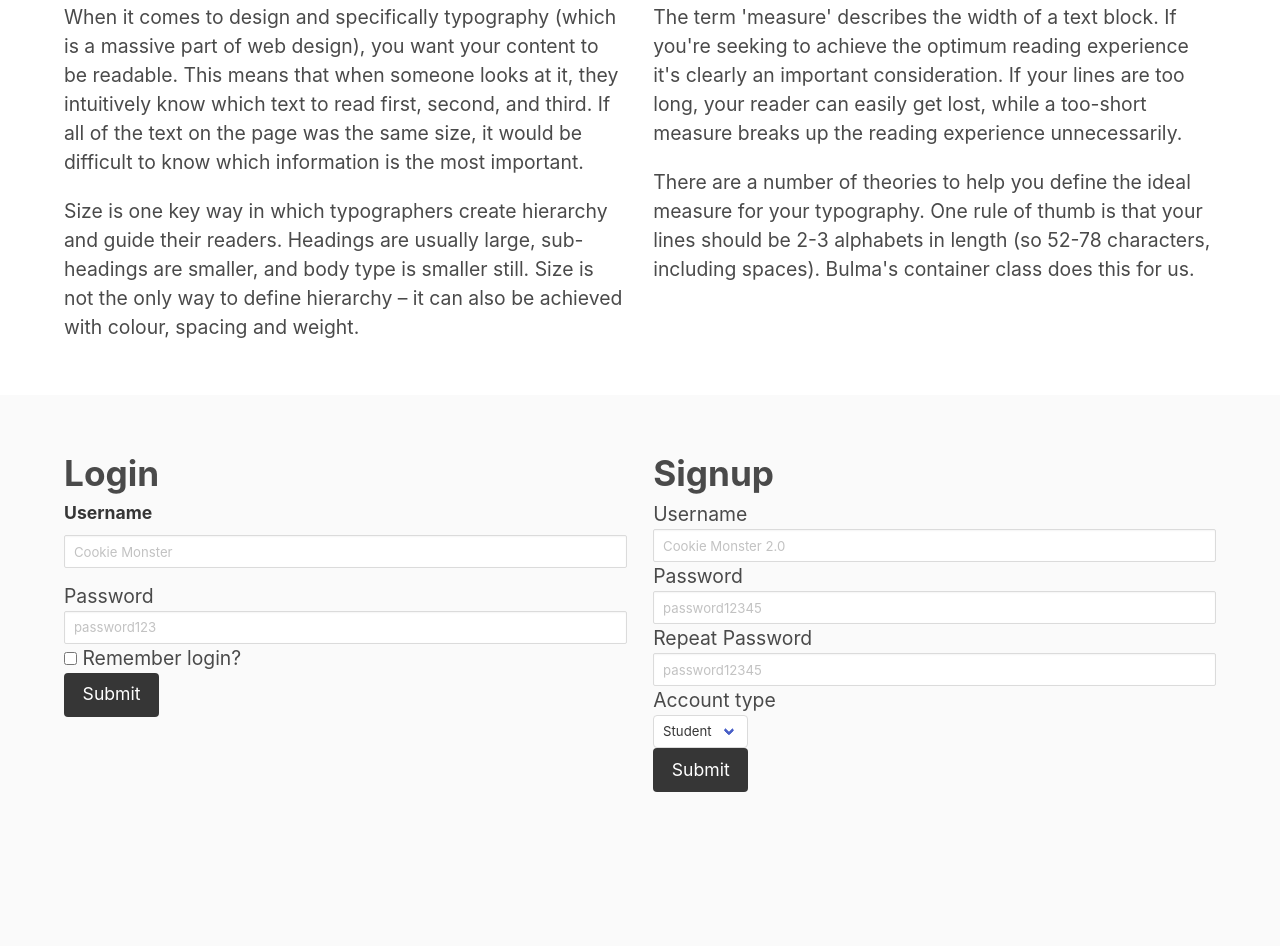
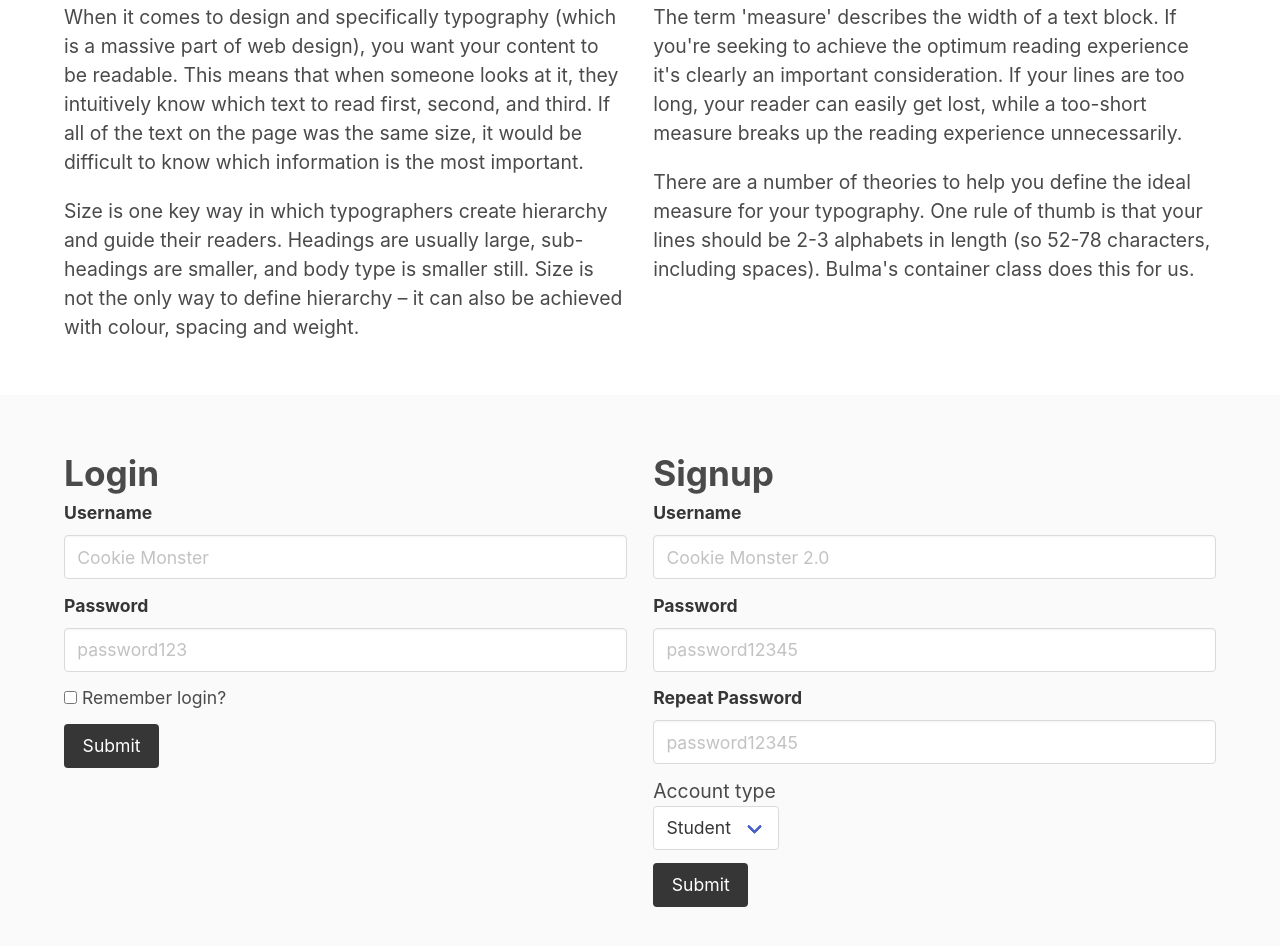
Before and after one commit to jdmar3-comp426/a02-rogeryu01, a website: page index.html in a window 1280 px wide. Shown: the part 3493-4439 px from the top of the page. Before the commit the page ends 4338 px from the top, so only its background shows below. Drawn offline with nearby package versions, Linux system fonts and the light colour scheme; a web font is replaced by a local one.

Commit message:
added index.html

```diff
--- a/index.html
+++ b/index.html
@@ -158,27 +158,27 @@
                 <h1 class="has-text-weight-bold is-size-3">Login</h1>
                 <form>
                     <div class="field">
-                        <label class="label ">Username</label>
+                        <label class="label">Username</label>
                         <div class="control">
-                            <input class="input is-small" type="text" placeholder="Cookie Monster" name="username">
+                            <input class="input" type="text" placeholder="Cookie Monster" name="username">
                         </div>
                     </div>
-                    <div class="">
-                        <label class="">Password</label>
-                        <div class="">
-                            <input class="input is-small" type="password" placeholder="password123" name="password">
+                    <div class="field">
+                        <label class="label">Password</label>
+                        <div class="control">
+                            <input class="input" type="password" placeholder="password123" name="password">
                         </div>
                     </div>
-                    <div class="">
-                        <div class="">
+                    <div class="field">
+                        <div class="control">
                             <label class="checkbox">
                                 <input type="checkbox" name="remember">
                                 Remember login?
                             </label>
                         </div>
                     </div>
-                    <div class="">
-                        <div class="">
+                    <div class="field">
+                        <div class="control">
                             <button class="button is-dark" type="submit">Submit</button>
                         </div>
                     </div>
@@ -187,28 +187,28 @@
             <div class="column">
                 <h1 class="has-text-weight-bold is-size-3">Signup</h1>
                 <form>
-                    <div class="">
-                        <label class="">Username</label>
-                        <div class="">
-                            <input class="input is-small" type="text" placeholder="Cookie Monster 2.0" name="username">
+                    <div class="field">
+                        <label class="label">Username</label>
+                        <div class="control">
+                            <input class="input" type="text" placeholder="Cookie Monster 2.0" name="username">
                         </div>
                     </div>
-                    <div class="">
-                        <label class="">Password</label>
-                        <div class="">
-                            <input class="input is-small" type="password" placeholder="password12345">
+                    <div class="field">
+                        <label class="label">Password</label>
+                        <div class="control">
+                            <input class="input" type="password" placeholder="password12345">
                         </div>
                     </div>
-                    <div class="">
-                        <label class="">Repeat Password</label>
-                        <div class="">
-                            <input class="input is-small" type="password" placeholder="password12345" name="password">
+                    <div class="field">
+                        <label class="label">Repeat Password</label>
+                        <div class="control">
+                            <input class="input" type="password" placeholder="password12345" name="password">
                         </div>
                     </div>
-                    <div class="">
+                    <div class="field">
                         <label class="">Account type</label>
-                        <div class="">
-                            <div class="select is-small">
+                        <div class="control">
+                            <div class="select">
                                 <select name="accountType">
                                     <option>Student</option>
                                     <option>Teacher</option>
@@ -216,8 +216,8 @@
                             </div>
                         </div>
                     </div>
-                    <div class="">
-                        <div class="">
+                    <div class="field">
+                        <div class="control">
                             <button class="button is-dark" type="submit">Submit</button>
                         </div>
                     </div>
```
